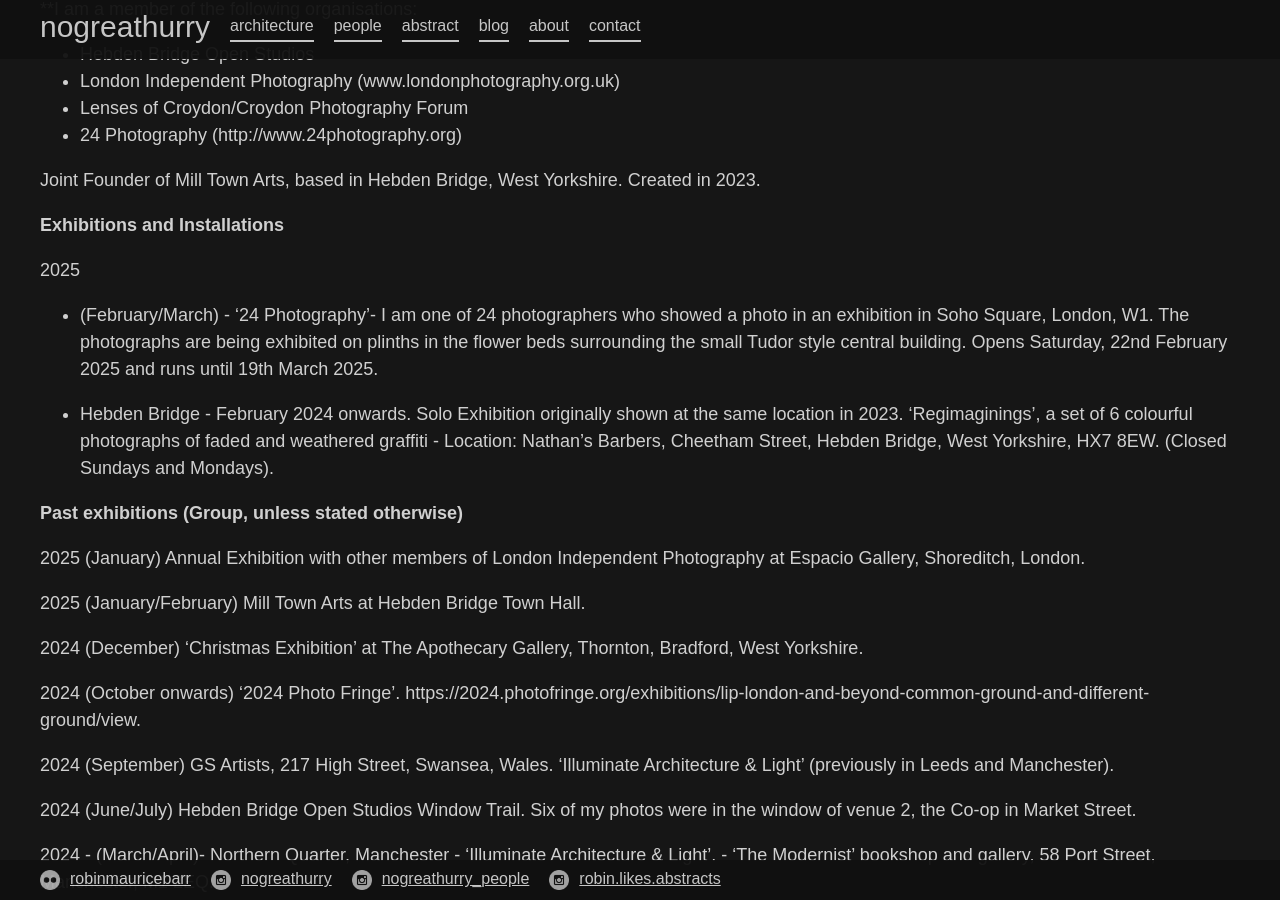
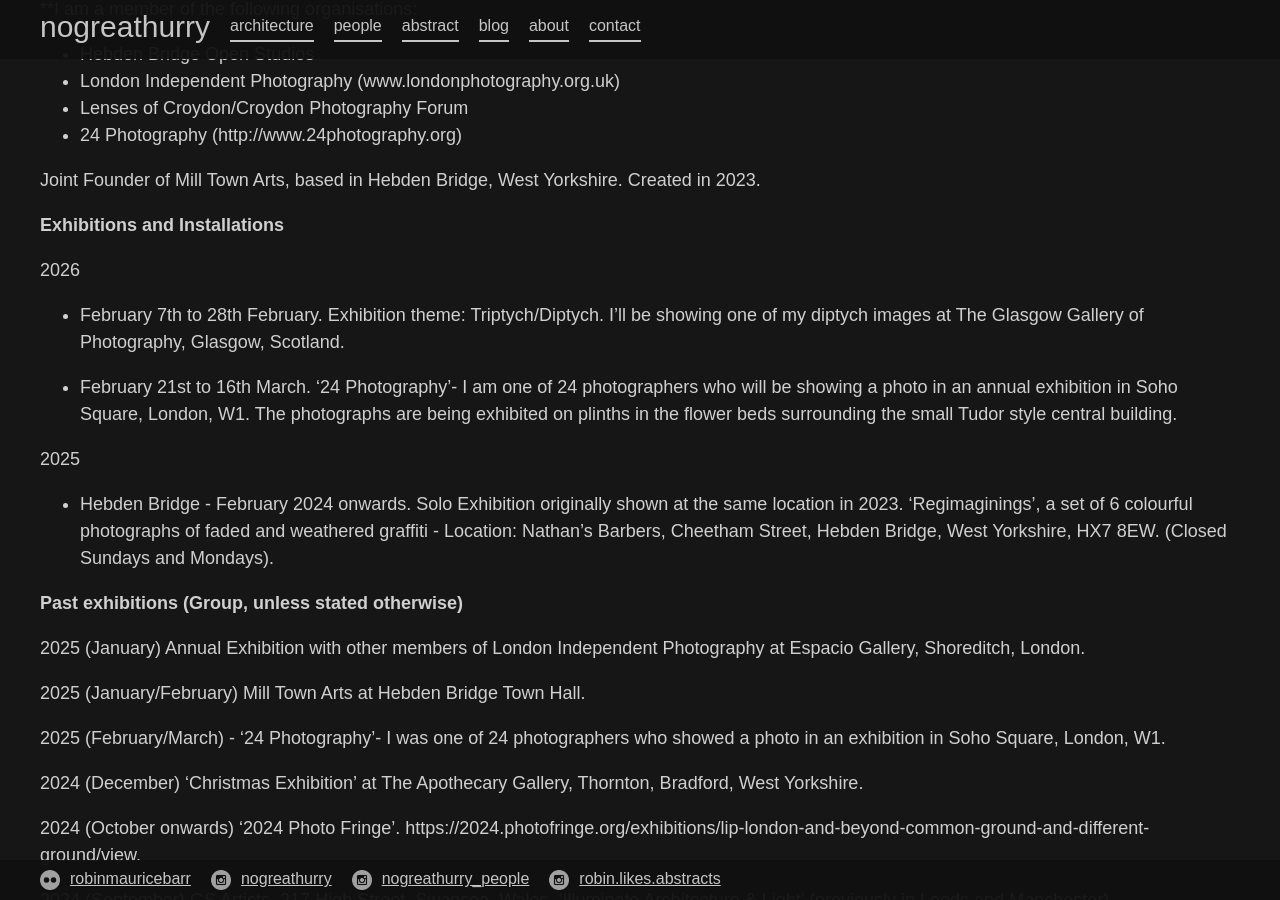
Before and after one commit to 987poiuytrewq/nogreathurry, a Jekyll site: the page built from blog.md, in a window 1280 px wide and 900 px high, scrolled down 309 px. Built offline with Jekyll 4.4.1, drawn with Linux system fonts in a browser that asks for light colours.

Commit message:
Updated Blog

```diff
--- a/blog.md
+++ b/blog.md
@@ -22,9 +22,13 @@
 
 **Exhibitions and Installations**
 
+2026
+
+* February 7th to 28th February. Exhibition theme: Triptych/Diptych. I'll be showing one of my diptych images at The Glasgow Gallery of Photography, Glasgow, Scotland.
+
+* February 21st to 16th March. '24 Photography'- I am one of 24 photographers who will be showing a photo in an annual exhibition in Soho Square, London, W1. The photographs are being exhibited on plinths in the flower beds surrounding the small Tudor style central building.
+
 2025
-
-* (February/March) - '24 Photography'- I am one of 24 photographers who showed a photo in an exhibition in Soho Square, London, W1. The photographs are being exhibited on plinths in the flower beds surrounding the small Tudor style central building. Opens Saturday, 22nd February 2025 and runs until 19th March 2025.
 
 * Hebden Bridge - February 2024 onwards. Solo Exhibition originally shown at the same location in 2023. 'Regimaginings', a set of 6 colourful photographs of faded and weathered graffiti - Location: Nathan's Barbers, Cheetham Street, Hebden Bridge, West Yorkshire, HX7 8EW. (Closed Sundays and Mondays).
 
@@ -33,6 +37,8 @@
 2025 (January) Annual Exhibition with other members of London Independent Photography at Espacio Gallery, Shoreditch, London.
 
 2025 (January/February) Mill Town Arts at Hebden Bridge Town Hall.
+
+2025 (February/March) - '24 Photography'- I was one of 24 photographers who showed a photo in an exhibition in Soho Square, London, W1.
 
 2024 (December) 'Christmas Exhibition' at The Apothecary Gallery, Thornton, Bradford, West Yorkshire.
 
```
